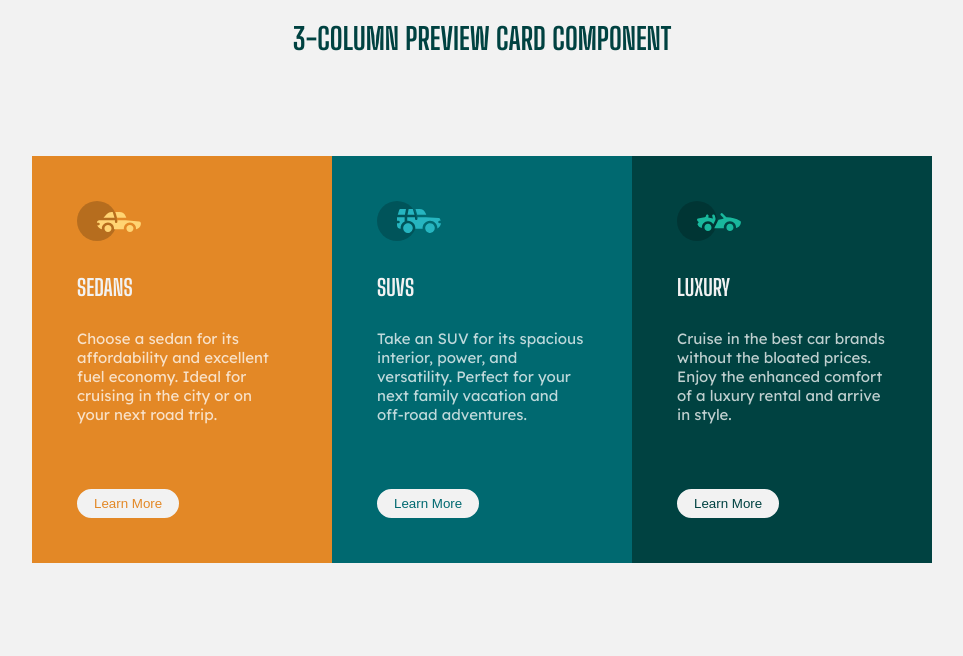
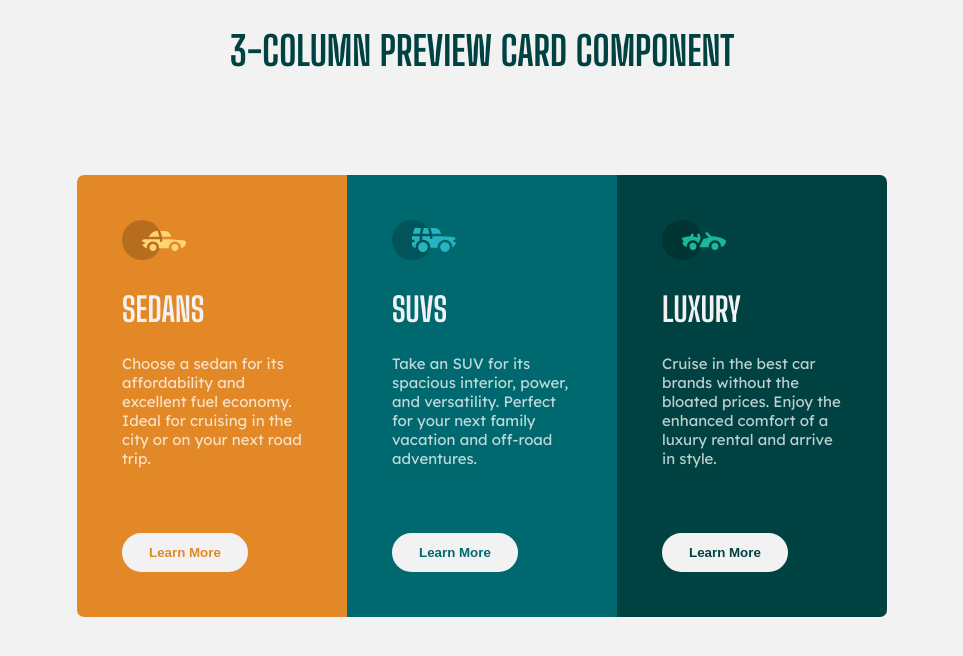
Before and after one commit to JoelJairo/3-column-preview-card-component, a plain HTML site: page index.html in a window 1280 px wide. Shown: the whole page, without its empty margins (158-1121 px from the left). Drawn offline with Linux system fonts and the light colour scheme.

Commit message:
Added query selectors for responsive design

```diff
--- a/css/styles.css
+++ b/css/styles.css
@@ -16,6 +16,7 @@ html {
   --dark-cyan: hsl(184, 100%, 22%);
   --very-dark-cyan: hsl(179, 100%, 13%);
   --very-light-gray: hsl(0, 0%, 95%);
+  --border-radious: 7px;
 }
 
 body {
@@ -27,39 +28,40 @@ body {
 }
 
 .container {
-  margin: 100px auto;
-  max-width: 900px;
+  margin: 50px auto;
+  max-width: 300px;
   width: 85%;
-  display: flex;
 }
 
 section {
   padding: 45px;
-  flex: 1 1 300px;
 }
 
 h1 {
+  /* margin: 10px 30px; */
   text-align: center;
   color: var(--very-dark-cyan);
 }
 
 h2 {
   color: var(--very-light-gray);
-  padding: 10px 0;
 }
 
 h1,
 h2 {
   font-family: "Big Shoulders Display", cursive;
+  font-weight: bold;
+  font-size: 25pt;
 }
 
 p {
   color: hsla(0, 0%, 100%, 0.75);
-  padding-bottom: 50px;
+  padding-bottom: 15px;
 }
 
 button {
-  padding: 5px 15px;
+  padding: 10px 25px;
+  font-weight: bold;
   border-radius: 20px;
   border-style: solid;
   border-color: var(--very-light-gray);
@@ -76,6 +78,7 @@ button:hover {
 /* SEDANS */
 .sedans {
   background-color: var(--bright-orange);
+  border-radius: var(--border-radious) var(--border-radious) 0 0;
 }
 .sedans-button {
   color: var(--bright-orange);
@@ -93,8 +96,44 @@ button:hover {
 /* LUXURY */
 .luxury {
   background-color: var(--very-dark-cyan);
+  border-radius: 0 0 var(--border-radious) var(--border-radious);
 }
 
 .luxury-button {
   color: var(--very-dark-cyan);
 }
+
+/* Responsive
+------------------------------------*/
+@media screen and (min-width: 800px) {
+  .container {
+    margin: 100px auto;
+    max-width: 810px;
+    display: flex;
+  }
+
+  section {
+    flex: 1 1 270px;
+  }
+
+  h1 {
+    font-size: 30pt;
+  }
+
+  h2 {
+    /* padding: 5px 0; */
+    margin: 25px 0;
+  }
+
+  p {
+    padding-bottom: 50px;
+  }
+
+  .sedans {
+    border-radius: var(--border-radious) 0 0 var(--border-radious);
+  }
+
+  .luxury {
+    border-radius: 0 var(--border-radious) var(--border-radious) 0;
+  }
+}
```
Also changed, not shown: 1 other file.
